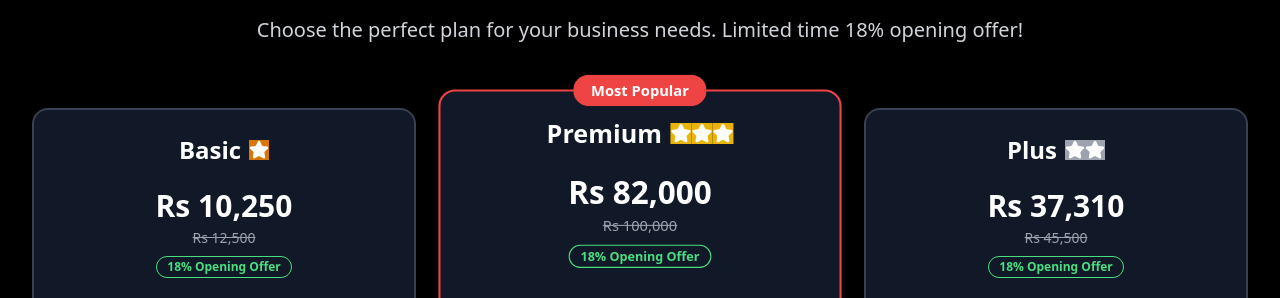
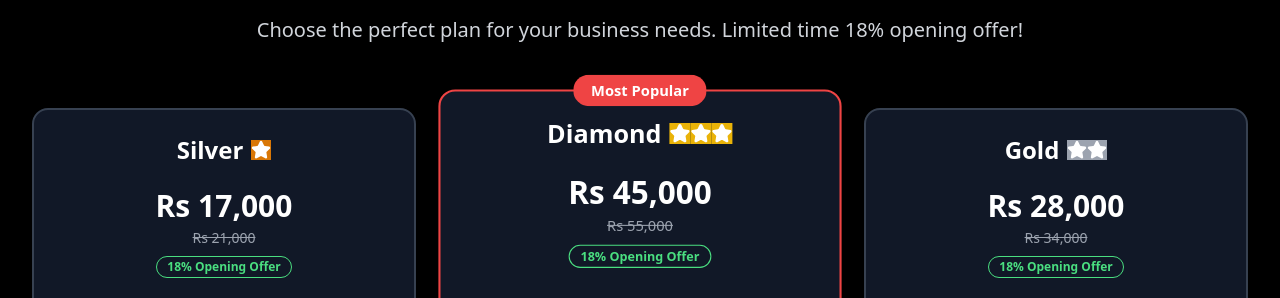
Before and after one commit to ashwyn79/webcraft-agency-designs, a React (Vite) app: page / in a window 1280 px wide. Shown: the part 3020-3318 px from the top of the page. Built offline with nearby package versions, Linux system fonts and the light colour scheme; no server answers; the database is empty.

Commit message:
Update pricing plan names and prices
Updated pricing plan names and prices:
- Basic to Silver (Rs 17,000)
- Premium to Diamond (Rs 45,000)
- Plus to Gold (Rs 28,000)

```diff
--- a/src/components/Pricing.tsx
+++ b/src/components/Pricing.tsx
@@ -8,9 +8,9 @@ import { Check, Star } from 'lucide-react';
 const Pricing = () => {
   const plans = [
     {
-      name: 'Basic',
-      price: 'Rs 10,250',
-      originalPrice: 'Rs 12,500',
+      name: 'Silver',
+      price: 'Rs 17,000',
+      originalPrice: 'Rs 21,000',
       stars: 1,
       color: 'bg-amber-600',
       features: [
@@ -32,9 +32,9 @@ const Pricing = () => {
       ]
     },
     {
-      name: 'Premium',
-      price: 'Rs 82,000',
-      originalPrice: 'Rs 100,000',
+      name: 'Diamond',
+      price: 'Rs 45,000',
+      originalPrice: 'Rs 55,000',
       stars: 3,
       color: 'bg-yellow-500',
       popular: true,
@@ -57,9 +57,9 @@ const Pricing = () => {
       ]
     },
     {
-      name: 'Plus',
-      price: 'Rs 37,310',
-      originalPrice: 'Rs 45,500',
+      name: 'Gold',
+      price: 'Rs 28,000',
+      originalPrice: 'Rs 34,000',
       stars: 2,
       color: 'bg-gray-400',
       features: [
```
